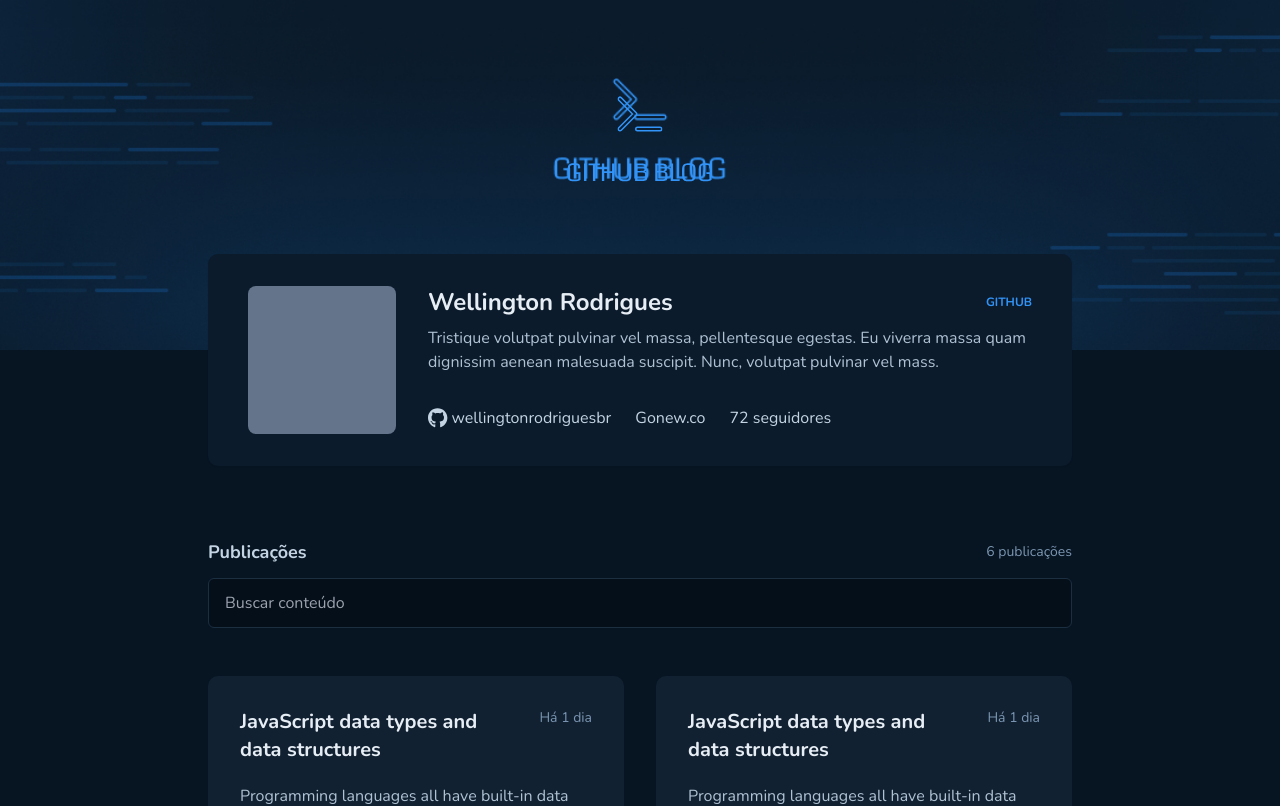
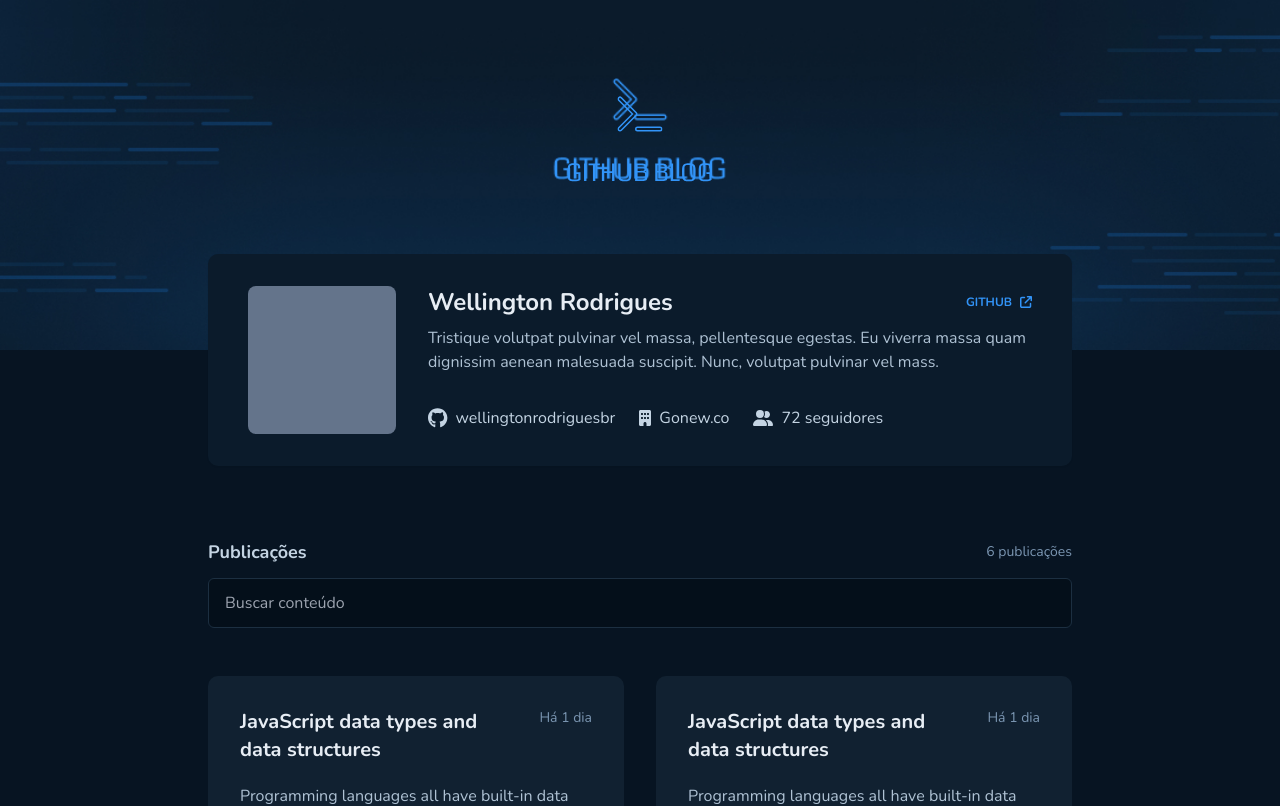
Before and after one commit to wellingtonrodriguesbr/github-blog, a React (Vite) app: page / in a window 1280 px wide. Shown: the top 806 px of the page. Built offline with nearby package versions, Linux system fonts and the light colour scheme.

Commit message:
style: update styles

```diff
--- a/src/components/Profile.tsx
+++ b/src/components/Profile.tsx
@@ -1,9 +1,14 @@
 import { FontAwesomeIcon } from "@fortawesome/react-fontawesome";
 import { faGithub } from "@fortawesome/free-brands-svg-icons";
+import {
+  faBuilding,
+  faUserGroup,
+  faArrowUpRightFromSquare,
+} from "@fortawesome/free-solid-svg-icons";
 
 export function Profile() {
   return (
-    <div className="w-full max-w-[864px] h-[212px] rounded-[10px] bg-profile-500 shadow-sm py-8 px-10">
+    <div className="w-full rounded-[10px] bg-profile-500 shadow-sm py-8 px-10">
       <div className="flex gap-8">
         <div className="min-w-[148px] min-h-[148px] bg-slate-500 rounded-lg"></div>
         <div className="flex flex-col gap-8">
@@ -12,8 +17,12 @@
               <h1 className="font-bold text-2xl text-title-500">
                 Wellington Rodrigues
               </h1>
-              <a href="#" className="uppercase text-blue-500 font-bold text-xs">
+              <a
+                href="#"
+                className="uppercase text-blue-500 font-bold text-xs flex gap-2 items-center"
+              >
                 github
+                <FontAwesomeIcon icon={faArrowUpRightFromSquare} />
               </a>
             </div>
             <p className="text-base text-text-500 mt-2">
@@ -23,12 +32,18 @@
             </p>
           </div>
           <footer className="flex gap-6 items-center">
-            <p className="text-base text-subtitle-500 flex gap-1 items-center">
+            <p className="text-base text-subtitle-500 flex gap-2 items-center">
               <FontAwesomeIcon icon={faGithub} size="lg" />
               wellingtonrodriguesbr
             </p>
-            <p className="text-base text-subtitle-500">Gonew.co</p>
-            <p className="text-base text-subtitle-500">72 seguidores</p>
+            <p className="text-base text-subtitle-500 flex gap-2 items-center">
+              <FontAwesomeIcon icon={faBuilding} />
+              Gonew.co
+            </p>
+            <p className="text-base text-subtitle-500 flex gap-2 items-center">
+              <FontAwesomeIcon icon={faUserGroup} />
+              72 seguidores
+            </p>
           </footer>
         </div>
       </div>
```
